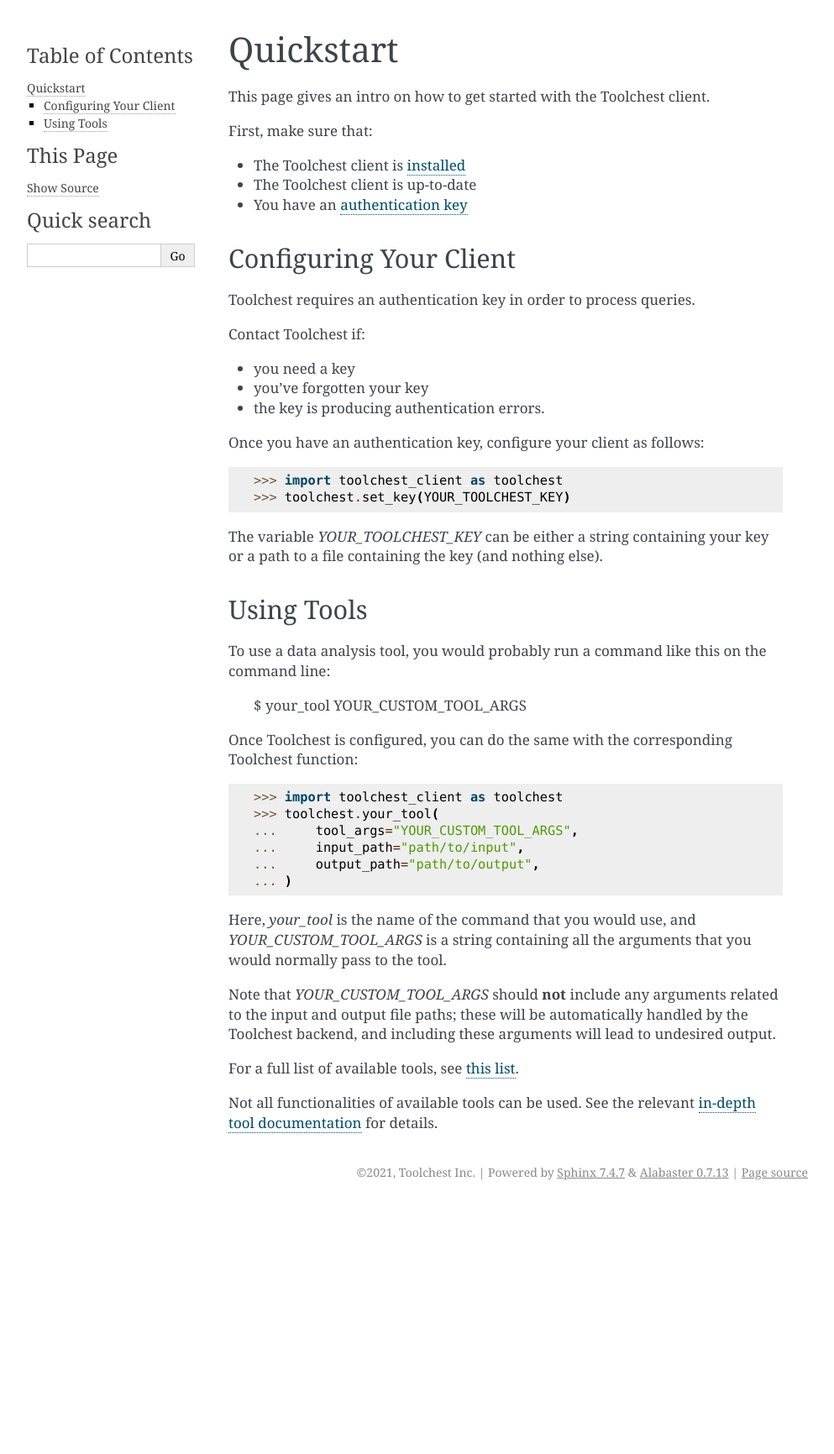
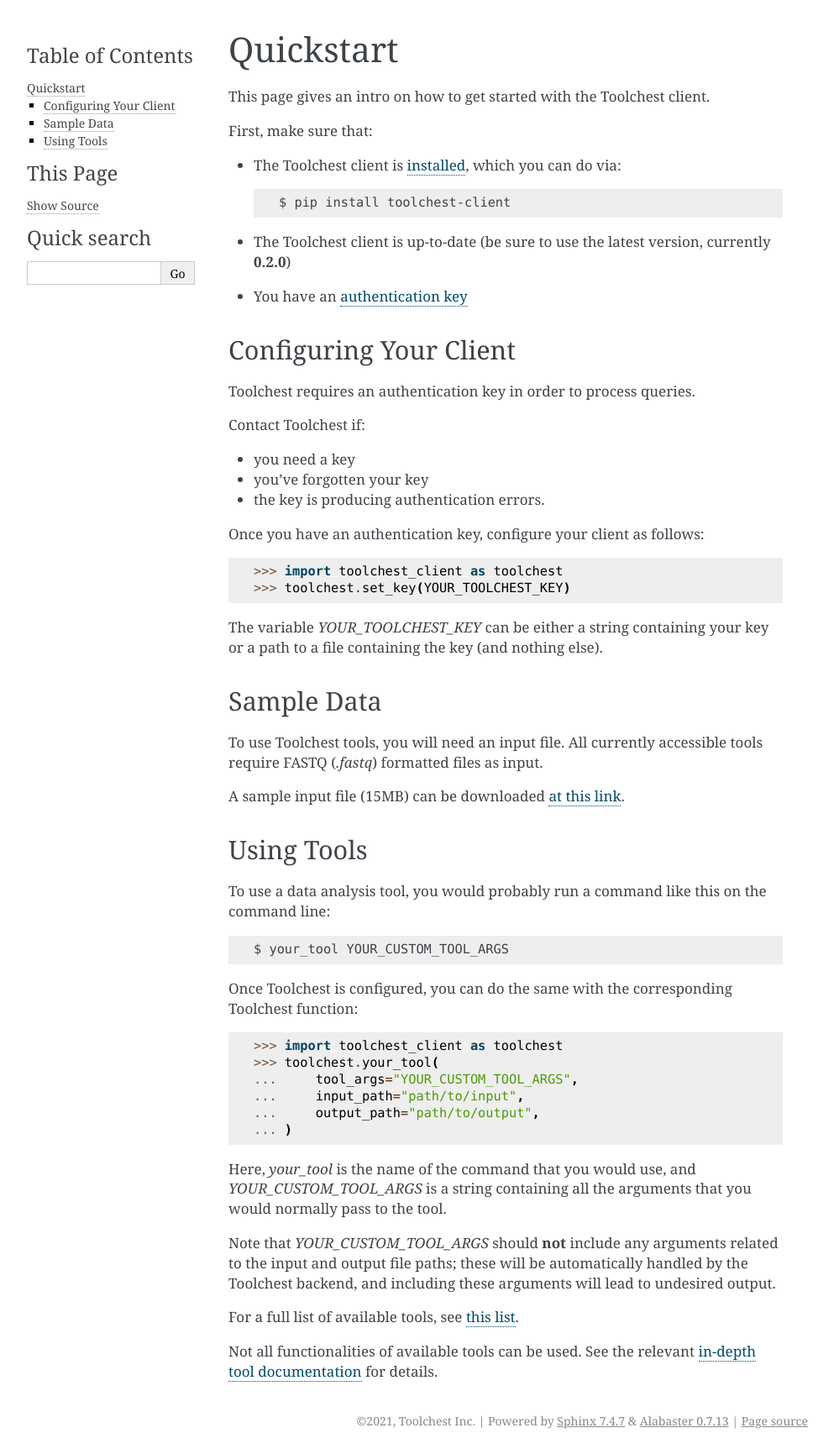
Before and after one commit to trytoolchest/toolchest-client-python, a Sphinx documentation site: the page built from docs/user/quickstart.rst, in a window 1280 px wide. Shown: the whole page at 84% size, without its empty margins (148-1141 px from the left). Built offline with Sphinx 7.4.7, drawn with Linux system fonts in a browser that asks for light colours; before the commit the page ends 1435 px from its top, so only the background shows below that.

Commit message:
added sample data link to docs

```diff
--- a/docs/user/quickstart.rst
+++ b/docs/user/quickstart.rst
@@ -7,8 +7,12 @@
 
 First, make sure that:
 
-* The Toolchest client is :ref:`installed <install>`
-* The Toolchest client is up-to-date
+* The Toolchest client is :ref:`installed <install>`, which you can do via::
+
+    $ pip install toolchest-client
+
+* The Toolchest client is up-to-date (be sure to use the latest version,
+  currently **0.2.0**)
 * You have an :ref:`authentication key <config>`
 
 .. _config:
@@ -32,11 +36,20 @@
 The variable `YOUR_TOOLCHEST_KEY` can be either a string containing your
 key or a path to a file containing the key (and nothing else).
 
+Sample Data
+-----------
+
+To use Toolchest tools, you will need an input file. All currently accessible
+tools require FASTQ (`.fastq`) formatted files as input.
+
+A sample input file (15MB) can be downloaded
+`at this link <https://toolchest-public-examples.s3.amazonaws.com/example_metagenomics.fastq>`_.
+
 Using Tools
 -----------
 
 To use a data analysis tool, you would probably run a command like this on the
-command line:
+command line::
 
     $ your_tool YOUR_CUSTOM_TOOL_ARGS
 
```
